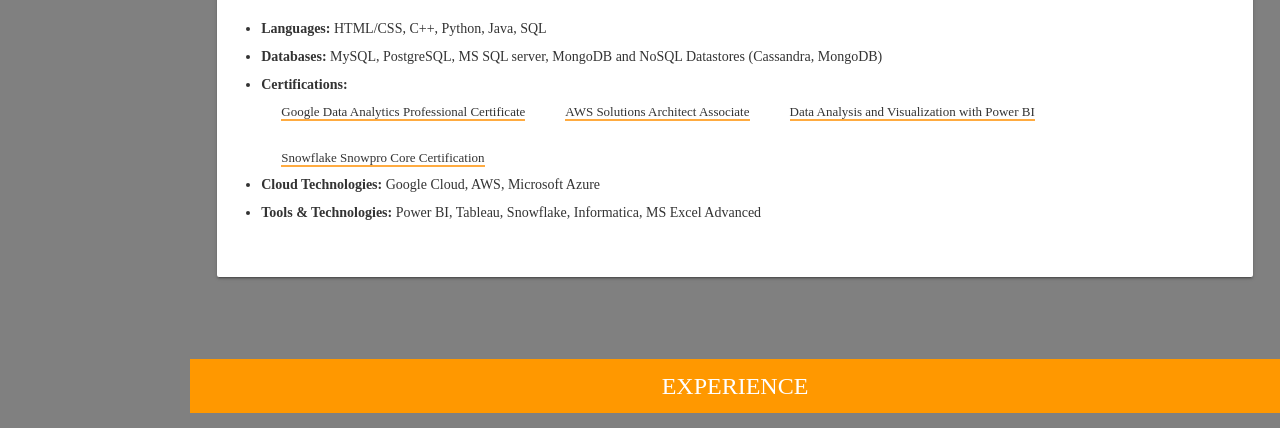
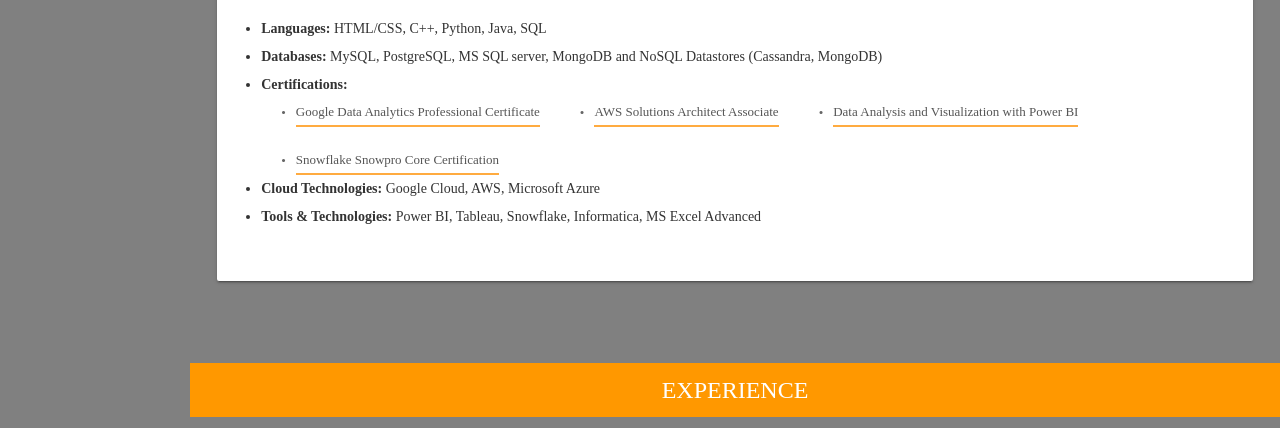
Before and after one commit to YuvaKrishnaThanneru/YuvaKrishnaThanneru.github.io, a plain HTML site: page index.html in a window 1280 px wide. Shown: the part 1087-1515 px from the top of the page. Drawn offline with nearby package versions, Linux system fonts and the light colour scheme.

Commit message:
index.html

```diff
--- a/index.html
+++ b/index.html
@@ -269,38 +269,43 @@
                     <li><b>Databases:</b> MySQL, PostgreSQL, MS SQL server, MongoDB and NoSQL Datastores (Cassandra, MongoDB)</li>
                     <li><b>Certifications:</b>
                     <ul style="display: flex; flex-wrap: wrap; padding-left: 0; gap: 20px;">
-                        <li style="list-style-type: none;">
+                        <li style="list-style-type: none; display: flex; align-items: center; gap: 10px;">
+                            <span>&bull;</span>
                             <a href="https://www.coursera.org/account/accomplishments/professional-cert/55V9249L4UY8"
-                               style="color: #333333; text-decoration: none; transition: 0.3s ease-in-out;">
+                               style="color: #555555; text-decoration: none; transition: 0.3s ease-in-out;">
                                Google Data Analytics Professional Certificate
                             </a>
                         </li>
-                        <li style="list-style-type: none;">
+                        <li style="list-style-type: none; display: flex; align-items: center; gap: 10px;">
+                            <span>&bull;</span>
                             <a href="https://www.credly.com/badges/d622881b-898b-4e3e-8035-cac84ed2d0f5/public_url"
-                               style="color: #333333; text-decoration: none; transition: 0.3s ease-in-out;">
+                               style="color: #555555; text-decoration: none; transition: 0.3s ease-in-out;">
                                AWS Solutions Architect Associate
                             </a>
                         </li>
-                        <li style="list-style-type: none;">
+                        <li style="list-style-type: none; display: flex; align-items: center; gap: 10px;">
+                            <span>&bull;</span>
                             <a href="https://www.coursera.org/account/accomplishments/verify/67Q69EYBVALL"
-                               style="color: #333333; text-decoration: none; transition: 0.3s ease-in-out;">
+                               style="color: #555555; text-decoration: none; transition: 0.3s ease-in-out;">
                                Data Analysis and Visualization with Power BI
                             </a>
                         </li>
-                        <li style="list-style-type: none;">
+                        <li style="list-style-type: none; display: flex; align-items: center; gap: 10px;">
+                            <span>&bull;</span>
                             <a href="https://achieve.snowflake.com/488196b3-14cc-44b1-97cf-a0c6890d9c05#acc.TSQxzUDH"
-                               style="color: #333333; text-decoration: none; transition: 0.3s ease-in-out;">
+                               style="color: #555555; text-decoration: none; transition: 0.3s ease-in-out;">
                                Snowflake Snowpro Core Certification
                             </a>
                         </li>
                     </ul>
                 </li>
+
                     <li><b>Cloud Technologies:</b> Google Cloud, AWS, Microsoft Azure</li>
                     <li><b>Tools & Technologies:</b> Power BI, Tableau, Snowflake, Informatica, MS Excel Advanced</li>
                   </ul>
                 <style>
                     a:hover {
-                        text-shadow: 0 0 3px #666666;
+                        text-shadow: 0 0 3px #777777;
                     }
                 </style>
               </div>
```
